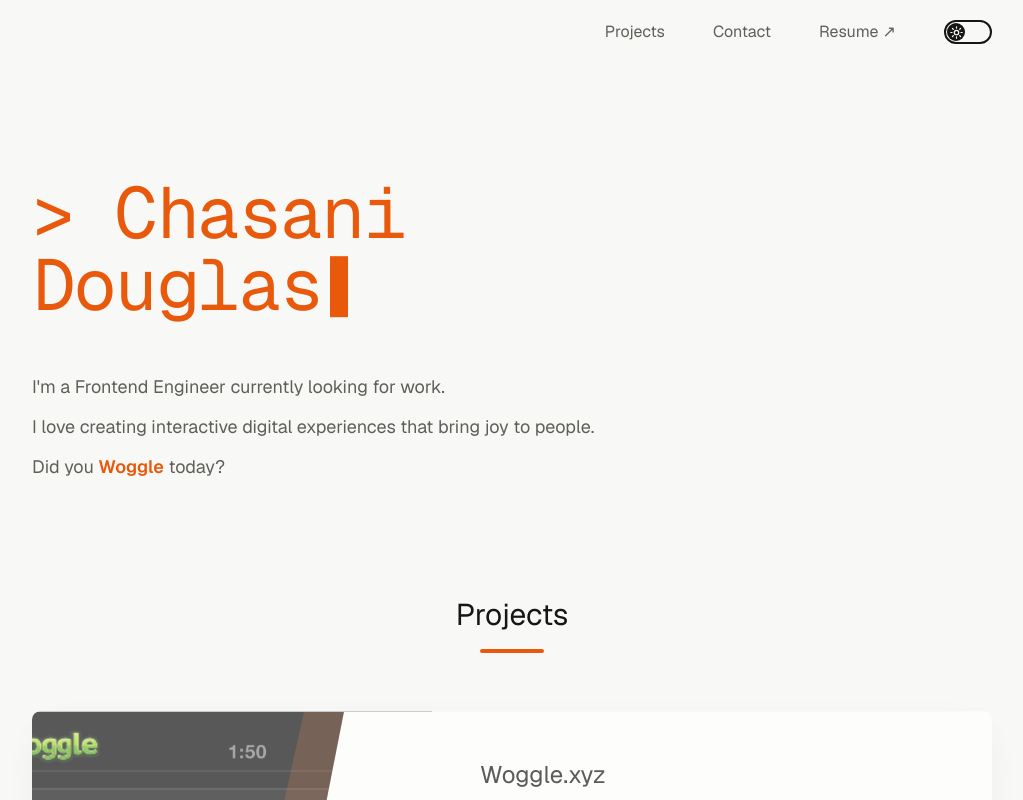
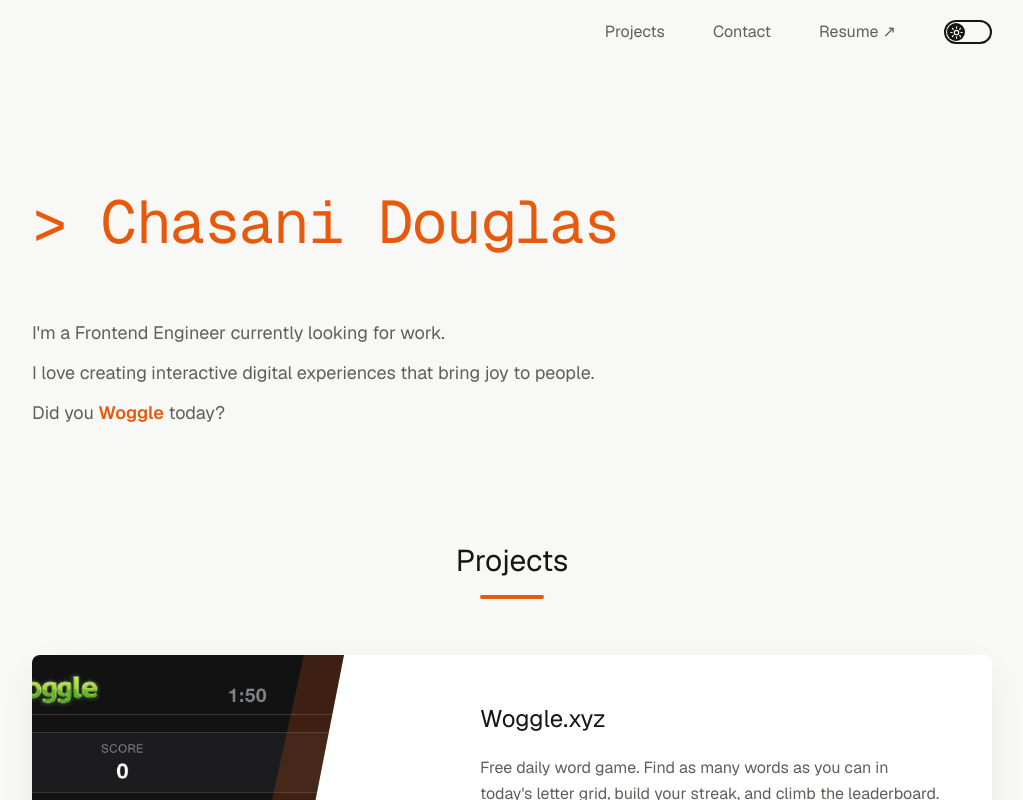
Before and after one commit to chaz9127/chasani-dev, a Next.js app: page / in a window 1280 px wide. Shown: the top 800 px of the page, without its empty margins (128-1151 px from the left). Built offline with nearby package versions, Linux system fonts and the light colour scheme.

Commit message:
typewriter name

```diff
--- a/components/Intro.tsx
+++ b/components/Intro.tsx
@@ -1,5 +1,6 @@
 import { site } from "@/content/site";
 import type { IntroLine } from "@/content/types";
+import { TypedName } from "./TypedName";
 
 const linkClass =
   "rounded-sm font-semibold text-accent underline-offset-4 hover:underline focus-visible:outline-2 focus-visible:outline-offset-2 focus-visible:outline-accent";
@@ -28,13 +29,9 @@
 export function Intro() {
   return (
     <section id="about" className="max-w-2xl py-20 sm:py-28">
-      <h1 className="font-mono text-5xl font-normal tracking-tight text-accent sm:text-7xl">
+      <h1 className="whitespace-nowrap font-mono text-[min(3.75rem,calc((100vw-2.5rem)/11))] font-normal tracking-tight text-accent sm:text-[min(3.75rem,calc((100vw-4rem)/11))]">
         <span aria-hidden="true">&gt; </span>
-        {site.name}
-        <span
-          aria-hidden="true"
-          className="name-cursor ml-[0.12em] inline-block h-[0.85em] w-[0.25em] translate-y-[0.1em] bg-accent"
-        />
+        <TypedName name={site.name} />
       </h1>
       <div className="mt-12 space-y-1 text-lg leading-loose text-muted">
         {site.intro.map((line, i) => (
--- /dev/null
+++ b/components/TypedName.tsx
@@ -0,0 +1,40 @@
+"use client";
+
+import { useEffect, useState } from "react";
+
+const START_DELAY_MS = 400;
+const CHAR_DELAY_MS = 90;
+
+// Types the name out with the block cursor trailing it. The untyped rest stays in
+// the layout (invisible) so the heading never reflows or wraps differently mid-typing.
+export function TypedName({ name }: { name: string }) {
+  const [count, setCount] = useState(0);
+  const done = count >= name.length;
+
+  useEffect(() => {
+    if (window.matchMedia("(prefers-reduced-motion: reduce)").matches) {
+      setCount(name.length);
+      return;
+    }
+    let i = 0;
+    let timer = setTimeout(function tick() {
+      i += 1;
+      setCount(i);
+      if (i < name.length) timer = setTimeout(tick, CHAR_DELAY_MS);
+    }, START_DELAY_MS);
+    return () => clearTimeout(timer);
+  }, [name]);
+
+  return (
+    <>
+      <span className="sr-only">{name}</span>
+      <span aria-hidden="true">
+        {name.slice(0, count)}
+        <span
+          className={`${done ? "name-cursor " : ""}ml-[0.12em] inline-block h-[0.85em] w-[0.25em] translate-y-[0.1em] bg-accent`}
+        />
+        <span className="invisible">{name.slice(count)}</span>
+      </span>
+    </>
+  );
+}
```
Also changed, not shown: .claude/skills/portfolio-design/SKILL.md, 1 other file (tests, documents, lock files or other folders).
